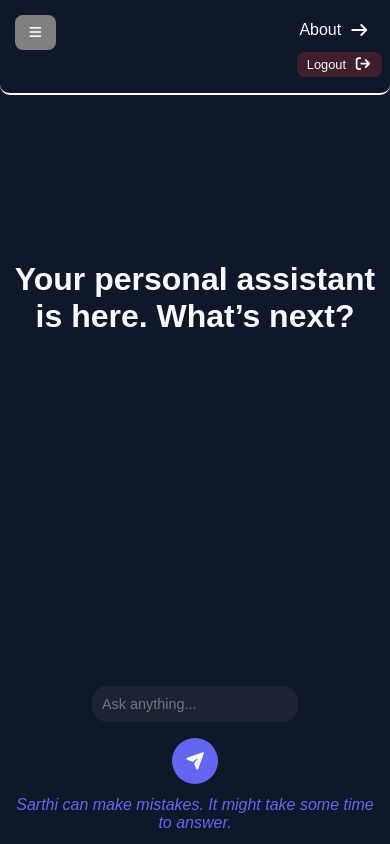
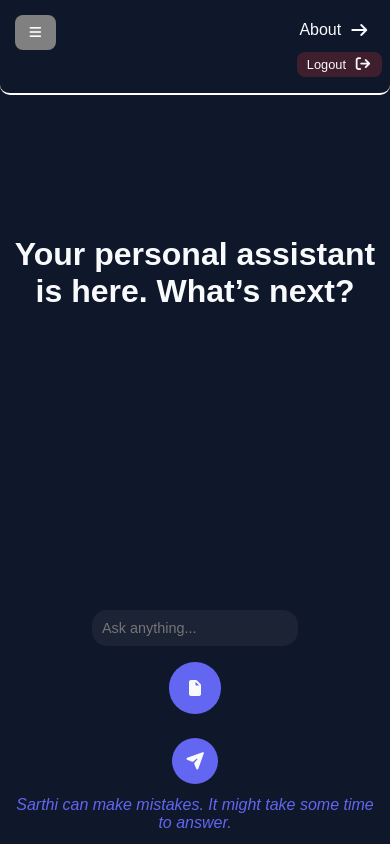
Before and after one commit to Sarthak-Bhagat2006/Saarthi--AI-assistant-Frontend-, a React (Vite) app: page /dashboard in a window 390 px wide. Built offline with nearby package versions, Linux system fonts and the light colour scheme.

Commit message:
Add document feature

```diff
--- a/src/Components/Chat/ChatWindow.css
+++ b/src/Components/Chat/ChatWindow.css
@@ -110,6 +110,19 @@
   cursor: pointer;
 }
 
+#add-doc {
+  height: 50px;
+  width: 50px;
+  background-color: #6366f1;
+  display: flex;
+  align-items: center;
+  justify-content: center;
+  border-radius: 50%;
+  margin: 0.5rem 0;
+  padding: 0.2rem;
+  cursor: pointer;
+}
+
 .userBox input {
   flex: 1;
   min-width: 150px;
@@ -153,6 +166,10 @@
     width: 45px;
     height: 45px;
   }
+  #add-doc {
+    width: 45px;
+    height: 45px;
+  }
 
   .userBox input {
     font-size: 0.95rem;
--- a/src/Components/Chat/ChatWindow.jsx
+++ b/src/Components/Chat/ChatWindow.jsx
@@ -143,6 +143,17 @@ function ChatWindow() {
           />
 
           <div
+            id="add-doc"
+            style={{ cursor: loading ? "not-allowed" : "pointer" }}
+          >
+            {loading ? (
+              <i class="fa-solid fa-file-circle-minus"></i>
+            ) : (
+              <i class="fa-solid fa-file"></i>
+            )}
+          </div>
+
+          <div
             id="submit"
             onClick={!loading ? getReply : null}
             style={{ cursor: loading ? "not-allowed" : "pointer" }}
@@ -154,7 +165,6 @@ function ChatWindow() {
             )}
           </div>
         </div>
-
         <p className="assistant-note">
           Sarthi can make mistakes. It might take some time to answer.
         </p>
```
